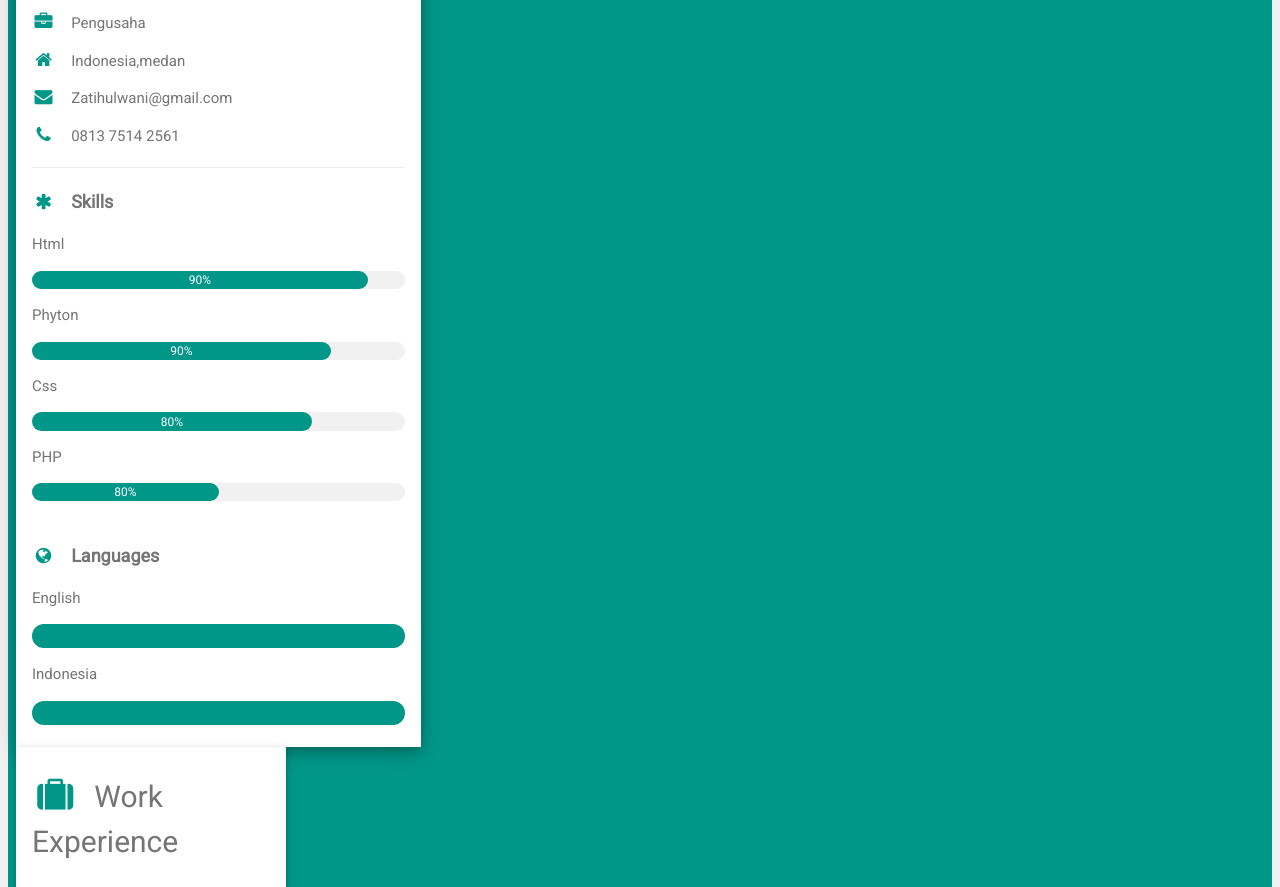
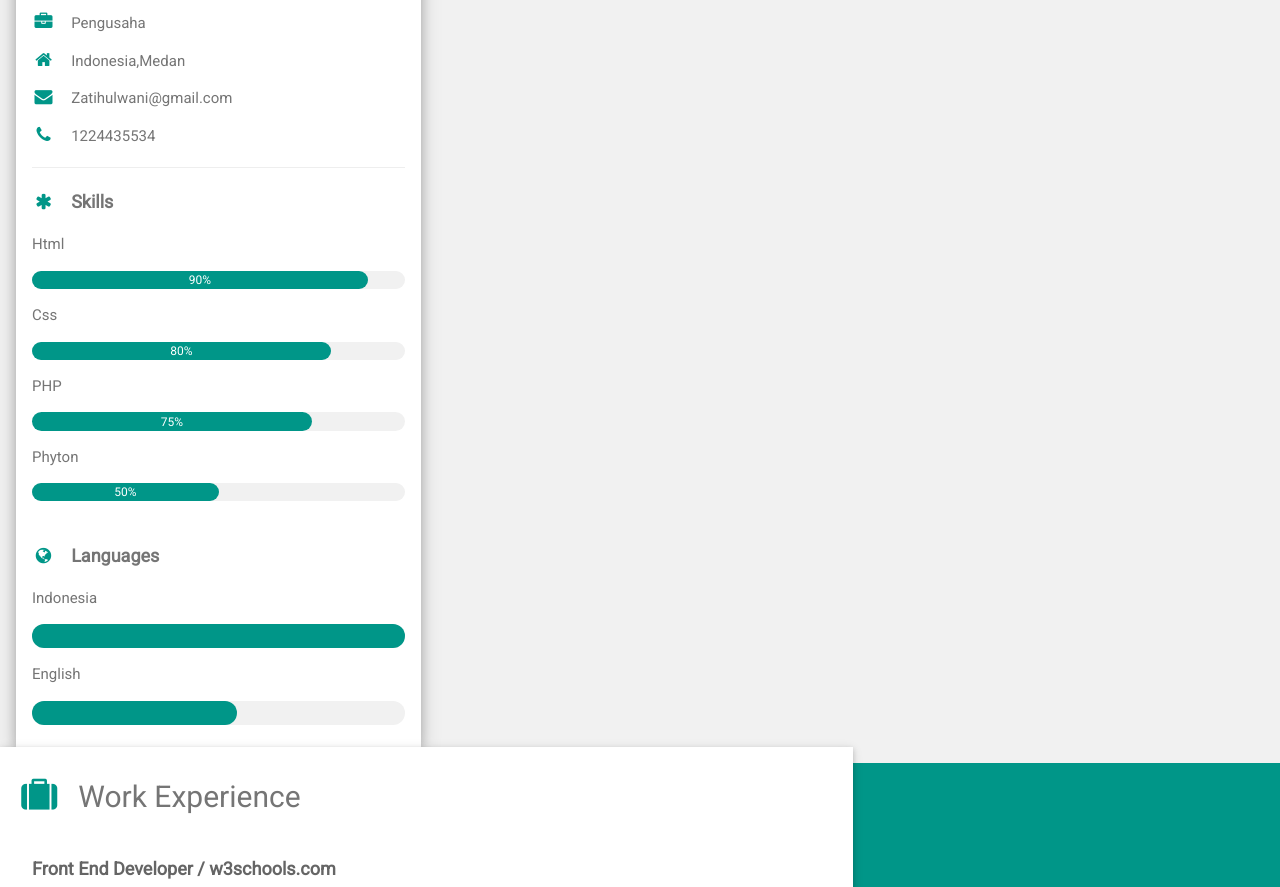
Before and after one commit to zatihulwni/website, a plain HTML site: page index.html in a window 1280 px wide. Shown: the part 424-1311 px from the top of the page. Drawn offline with nearby package versions, Linux system fonts and the light colour scheme.

Commit message:
Update index.html

```diff
--- a/index.html
+++ b/index.html
@@ -31,9 +31,9 @@ html,body,h1,h2,h3,h4,h5,h6 {font-family: "Roboto", sans-serif}
         </div>
         <div class="w3-container">
           <p><i class="fa fa-briefcase fa-fw w3-margin-right w3-large w3-text-teal"></i>Pengusaha</p>
-          <p><i class="fa fa-home fa-fw w3-margin-right w3-large w3-text-teal"></i>Indonesia,medan</p>
+          <p><i class="fa fa-home fa-fw w3-margin-right w3-large w3-text-teal"></i>Indonesia,Medan</p>
           <p><i class="fa fa-envelope fa-fw w3-margin-right w3-large w3-text-teal"></i>Zatihulwani@gmail.com</p>
-          <p><i class="fa fa-phone fa-fw w3-margin-right w3-large w3-text-teal"></i>0813 7514 2561</p>
+          <p><i class="fa fa-phone fa-fw w3-margin-right w3-large w3-text-teal"></i>1224435534</p>
           <hr>
 
           <p class="w3-large"><b><i class="fa fa-asterisk fa-fw w3-margin-right w3-text-teal"></i>Skills</b></p>
@@ -41,32 +41,35 @@ html,body,h1,h2,h3,h4,h5,h6 {font-family: "Roboto", sans-serif}
           <div class="w3-light-grey w3-round-xlarge w3-small">
             <div class="w3-container w3-center w3-round-xlarge w3-teal" style="width:90%">90%</div>
           </div>
-          <p>Phyton</p>
+          <p>Css</p>
           <div class="w3-light-grey w3-round-xlarge w3-small">
             <div class="w3-container w3-center w3-round-xlarge w3-teal" style="width:80%">
-              <div class="w3-center w3-text-white">90%</div>
+              <div class="w3-center w3-text-white">80%</div>
             </div>
-          </div>
-          <p>Css</p>
-          <div class="w3-light-grey w3-round-xlarge w3-small">
-            <div class="w3-container w3-center w3-round-xlarge w3-teal" style="width:75%">80%</div>
           </div>
           <p>PHP</p>
           <div class="w3-light-grey w3-round-xlarge w3-small">
-            <div class="w3-container w3-center w3-round-xlarge w3-teal" style="width:50%">80%</div>
+            <div class="w3-container w3-center w3-round-xlarge w3-teal" style="width:75%">75%</div>
+          </div>
+          <p>Phyton</p>
+          <div class="w3-light-grey w3-round-xlarge w3-small">
+            <div class="w3-container w3-center w3-round-xlarge w3-teal" style="width:50%">50%</div>
           </div>
           <br>
 
           <p class="w3-large w3-text-theme"><b><i class="fa fa-globe fa-fw w3-margin-right w3-text-teal"></i>Languages</b></p>
-          <p>English</p>
-          <div class="w3-light-grey w3-round-xlarge">
-            <div class="w3-round-xlarge w3-teal" style="height:24px;width:100%"></div>
-          </div>
           <p>Indonesia</p>
           <div class="w3-light-grey w3-round-xlarge">
             <div class="w3-round-xlarge w3-teal" style="height:24px;width:100%"></div>
           </div>
+          <p>English</p>
+          <div class="w3-light-grey w3-round-xlarge">
+            <div class="w3-round-xlarge w3-teal" style="height:24px;width:55%"></div>
+          </div>
+          </div>
           <br>
+        </div>
+      </div><br>
 
     <!-- End Left Column -->
     </div>
```
